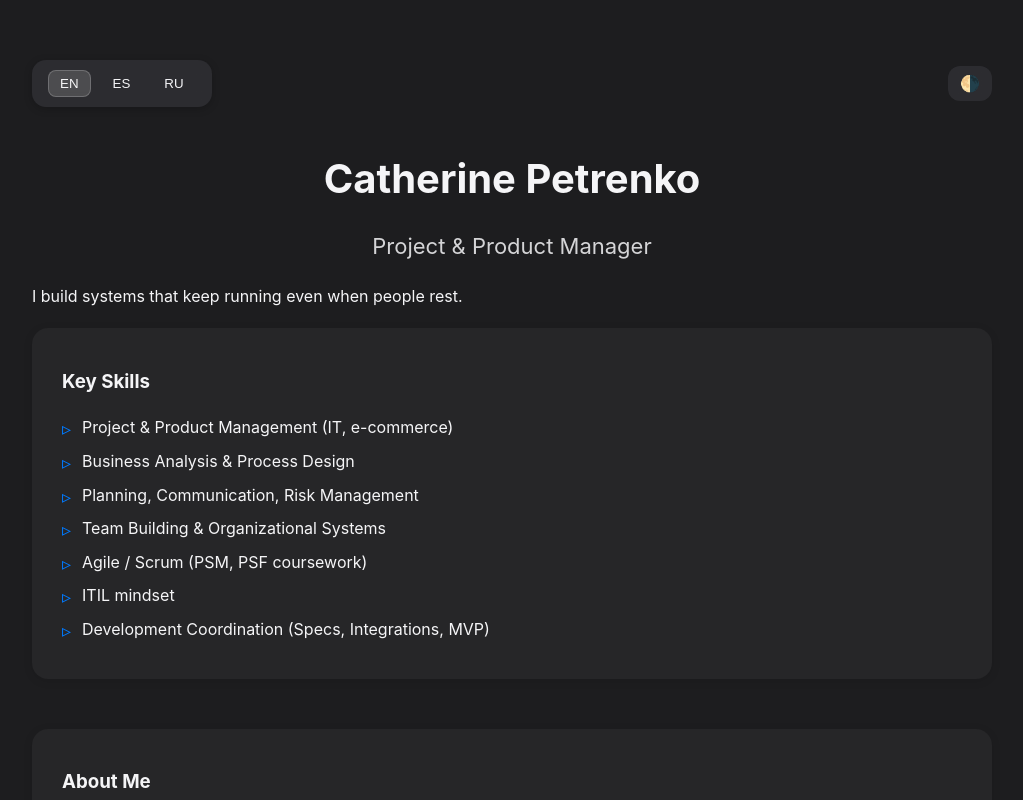
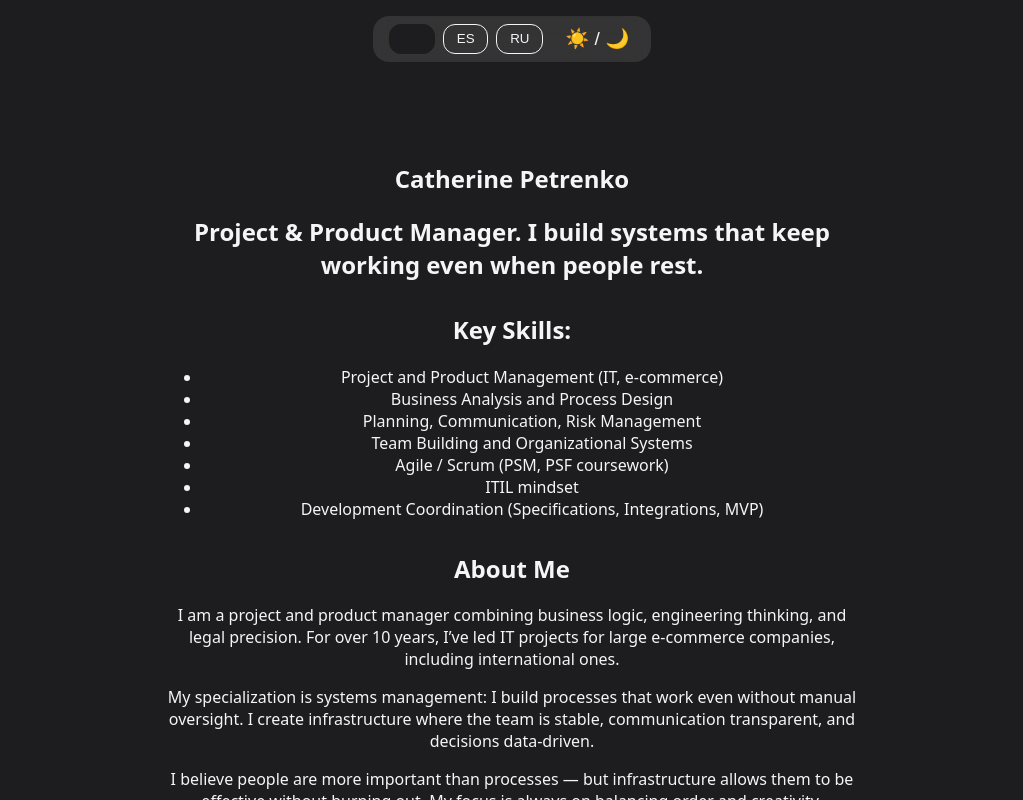
Before and after one commit to ekaterinavpetrenko/catherine-petrenko.io, a plain HTML site: page index.html in a window 1280 px wide. Both pictures are taken after a click on the button "EN". Shown: the top 800 px of the page, without its empty margins (128-1151 px from the left). Drawn offline with Linux system fonts and the light colour scheme.

Commit message:
Add JSON-based multi-language and theme toggle
Updated page structure to load content dynamically from JSON files for each language (EN, ES, RU).
Main changes:
- Replaced static <section> blocks in HTML with a single content container (#content).
- Language switching now fetches JSON and renders sections on-the-fly.
- Each JSON contains structured content: name, subtitle, skills list, about text.
- Added smooth fade transitions for language switching.
- Dark/light theme toggle preserved and improved with smooth animation.
- Structure ensures scalability: new languages can be added by creating a JSON file.
- Makes future integration with tests, SEO optimization, and content expansion easier.

```diff
--- a/index.html
+++ b/index.html
@@ -1,97 +1,24 @@
 <!DOCTYPE html>
-<html lang="en">
+<html lang="en" data-theme="dark">
 <head>
   <meta charset="UTF-8" />
   <meta name="viewport" content="width=device-width, initial-scale=1.0" />
   <title>Catherine Petrenko — Portfolio</title>
-  <link rel="stylesheet" href="style.css" />
+  <link rel="stylesheet" href="styles.css" />
 </head>
-<body class="dark-theme">
-
-  <!-- Header with language & theme panel -->
-  <header>
-    <div class="language-switcher">
-      <button data-lang="en" class="active">EN</button>
-      <button data-lang="es">ES</button>
-      <button data-lang="ru">RU</button>
+<body>
+  <header class="top-bar">
+    <div class="controls">
+      <div class="language-selector">
+        <button class="lang-btn active" data-lang="en">EN</button>
+        <button class="lang-btn" data-lang="es">ES</button>
+        <button class="lang-btn" data-lang="ru">RU</button>
+      </div>
+      <button id="theme-toggle">☀️ / 🌙</button>
     </div>
-    <button id="themeToggle" title="Toggle theme">🌗</button>
   </header>
 
-  <!-- English -->
-  <main class="lang active" id="en">
-    <h1>Catherine Petrenko</h1>
-    <h2>Project & Product Manager</h2>
-    <p>I build systems that keep running even when people rest.</p>
-    <section>
-      <h3>Key Skills</h3>
-      <ul>
-        <li>Project & Product Management (IT, e-commerce)</li>
-        <li>Business Analysis & Process Design</li>
-        <li>Planning, Communication, Risk Management</li>
-        <li>Team Building & Organizational Systems</li>
-        <li>Agile / Scrum (PSM, PSF coursework)</li>
-        <li>ITIL mindset</li>
-        <li>Development Coordination (Specs, Integrations, MVP)</li>
-      </ul>
-    </section>
-    <section>
-      <h3>About Me</h3>
-      <p>I combine business logic, engineering thinking, and legal precision. Over 10 years, I’ve led IT projects for large e-commerce companies, including international ones.</p>
-      <p>My specialization is system management: processes work without manual control. Teams are stable, communication transparent, decisions data-driven.</p>
-      <p>I focus on balancing order and creativity so people thrive without burnout.</p>
-    </section>
-  </main>
-
-  <!-- Spanish -->
-  <main class="lang" id="es">
-    <h1>Catherine Petrenko</h1>
-    <h2>Gestora de Proyectos y Productos</h2>
-    <p>Construyo sistemas que siguen funcionando incluso cuando la gente descansa.</p>
-    <section>
-      <h3>Habilidades Clave</h3>
-      <ul>
-        <li>Gestión de Proyectos y Productos (IT, e-commerce)</li>
-        <li>Análisis de Negocios y Diseño de Procesos</li>
-        <li>Planificación, Comunicación, Gestión de Riesgos</li>
-        <li>Formación de Equipos y Sistemas Organizativos</li>
-        <li>Agile / Scrum (cursos PSM, PSF)</li>
-        <li>Mentalidad ITIL</li>
-        <li>Coordinación de Desarrollo (Especificaciones, Integraciones, MVP)</li>
-      </ul>
-    </section>
-    <section>
-      <h3>Sobre Mí</h3>
-      <p>Combino la lógica empresarial, el pensamiento ingenieril y la precisión legal. Más de 10 años liderando proyectos de TI para grandes empresas de e-commerce, incluidas internacionales.</p>
-      <p>Mi especialización es la gestión de sistemas: los procesos funcionan sin supervisión manual. Los equipos son estables, la comunicación transparente, las decisiones basadas en datos.</p>
-      <p>Mi enfoque es equilibrar orden y creatividad para que las personas sean eficientes sin agotarse.</p>
-    </section>
-  </main>
-
-  <!-- Russian -->
-  <main class="lang" id="ru">
-    <h1>Екатерина Петренко</h1>
-    <h2>Project & Product Manager</h2>
-    <p>Строю системы, которые продолжают работать даже когда люди отдыхают.</p>
-    <section>
-      <h3>Ключевые навыки</h3>
-      <ul>
-        <li>Управление проектами и продуктами (IT, e-commerce)</li>
-        <li>Бизнес-анализ и проектирование процессов</li>
-        <li>Планирование, коммуникации, управление рисками</li>
-        <li>Построение команд и организационных систем</li>
-        <li>Agile / Scrum (курсы PSM, PSF)</li>
-        <li>ITIL мышление</li>
-        <li>Координация разработки (ТЗ, интеграции, MVP)</li>
-      </ul>
-    </section>
-    <section>
-      <h3>Обо мне</h3>
-      <p>Соединяю бизнес-логику, инженерное мышление и юридическую точность. Более 10 лет веду IT-проекты для крупного e-commerce, включая международные.</p>
-      <p>Создаю процессы, которые работают без ручного контроля. Команда стабильна, коммуникации прозрачны, решения принимаются на основе данных.</p>
-      <p>Баланс между порядком и креативом позволяет людям быть эффективными без выгорания.</p>
-    </section>
-  </main>
+  <main id="content" class="fade"></main>
 
   <script src="script.js"></script>
 </body>
--- /dev/null
+++ b/lang/en.json
@@ -0,0 +1,20 @@
+{
+  "name": "Catherine Petrenko",
+  "subtitle": "Project & Product Manager. I build systems that keep working even when people rest.",
+  "skillsTitle": "Key Skills:",
+  "skills": [
+    "Project and Product Management (IT, e-commerce)",
+    "Business Analysis and Process Design",
+    "Planning, Communication, Risk Management",
+    "Team Building and Organizational Systems",
+    "Agile / Scrum (PSM, PSF coursework)",
+    "ITIL mindset",
+    "Development Coordination (Specifications, Integrations, MVP)"
+  ],
+  "aboutTitle": "About Me",
+  "aboutText": [
+    "I am a project and product manager combining business logic, engineering thinking, and legal precision. For over 10 years, I’ve led IT projects for large e-commerce companies, including international ones.",
+    "My specialization is systems management: I build processes that work even without manual oversight. I create infrastructure where the team is stable, communication transparent, and decisions data-driven.",
+    "I believe people are more important than processes — but infrastructure allows them to be effective without burning out. My focus is always on balancing order and creativity."
+  ]
+}
--- a/script.js
+++ b/script.js
@@ -1,31 +1,71 @@
-// script.js
-const langButtons = document.querySelectorAll(".language-switcher button");
-const langBlocks = document.querySelectorAll(".lang");
-const themeToggle = document.getElementById("themeToggle");
-const body = document.body;
+document.addEventListener("DOMContentLoaded", () => {
+  const buttons = document.querySelectorAll(".lang-btn");
+  const contentContainer = document.getElementById("content");
+  const themeToggle = document.getElementById("theme-toggle");
+  const root = document.documentElement;
+  const body = document.body;
 
-// Языковое переключение
-langButtons.forEach(btn => {
-  btn.addEventListener("click", () => {
-    const langId = btn.getAttribute("data-lang");
+  let currentTheme = root.getAttribute("data-theme") || "dark";
 
-    // Меняем активный блок
-    langBlocks.forEach(block => {
-      if (block.id === langId) {
-        block.classList.add("active");
-      } else {
-        block.classList.remove("active");
-      }
+  // --- Подгрузка языка ---
+  async function loadLang(lang) {
+    try {
+      const res = await fetch(`./lang/${lang}.json`);
+      const data = await res.json();
+
+      const html = `
+        <section class="inner-section">
+          <h1>${data.name}</h1>
+          <h2>${data.subtitle}</h2>
+        </section>
+        <section class="inner-section">
+          <h2>${data.skillsTitle}</h2>
+          <ul>${data.skills.map(s => `<li>${s}</li>`).join('')}</ul>
+        </section>
+        <section class="inner-section">
+          <h2>${data.aboutTitle}</h2>
+          ${data.aboutText.map(p => `<p>${p}</p>`).join('')}
+        </section>
+      `;
+
+      // Плавное появление
+      contentContainer.classList.remove("show");
+      setTimeout(() => {
+        contentContainer.innerHTML = html;
+        contentContainer.classList.add("show");
+      }, 200);
+
+    } catch (err) {
+      console.error(`Ошибка при загрузке языка ${lang}:`, err);
+    }
+  }
+
+  // --- Переключение языков ---
+  buttons.forEach(btn => {
+    btn.addEventListener("click", () => {
+      const lang = btn.dataset.lang;
+
+      buttons.forEach(b => b.classList.remove("active"));
+      btn.classList.add("active");
+
+      loadLang(lang);
     });
+  });
 
-    // Меняем активную кнопку
-    langButtons.forEach(b => b.classList.remove("active"));
-    btn.classList.add("active");
+  // --- Переключение темы ---
+  themeToggle.addEventListener("click", () => {
+    body.classList.add("theme-fade");
+    setTimeout(() => {
+      currentTheme = currentTheme === "dark" ? "light" : "dark";
+      root.setAttribute("data-theme", currentTheme);
+      body.classList.add("theme-fade-active");
+      setTimeout(() => {
+        body.classList.remove("theme-fade", "theme-fade-active");
+      }, 400);
+    }, 100);
   });
+
+  // --- Автозагрузка английского ---
+  document.querySelector('.lang-btn[data-lang="en"]').classList.add("active");
+  loadLang("en");
 });
-
-// Переключение темы
-themeToggle.addEventListener("click", () => {
-  body.classList.toggle("dark-theme");
-  body.classList.toggle("light-theme");
-});
--- /dev/null
+++ b/styles.css
@@ -0,0 +1,128 @@
+:root {
+  --bg-dark: rgb(29, 29, 31);
+  --text-dark: rgb(245, 245, 247);
+  --bg-light: rgb(245, 245, 247);
+  --text-light: rgb(29, 29, 31);
+  --panel-bg-dark: rgba(255, 255, 255, 0.1);
+  --panel-bg-light: rgba(0, 0, 0, 0.05);
+  --transition: 0.4s ease-in-out;
+}
+
+html {
+  transition: background-color var(--transition), color var(--transition);
+}
+
+[data-theme="dark"] {
+  background-color: var(--bg-dark);
+  color: var(--text-dark);
+}
+
+[data-theme="light"] {
+  background-color: var(--bg-light);
+  color: var(--text-light);
+}
+
+body {
+  margin: 0;
+  font-family: system-ui, sans-serif;
+  display: flex;
+  flex-direction: column;
+  align-items: center;
+  min-height: 100vh;
+  overflow-x: hidden;
+}
+
+/* --- Анимация fade при смене темы --- */
+body.theme-fade {
+  opacity: 0;
+  transition: opacity var(--transition);
+}
+body.theme-fade.theme-fade-active {
+  opacity: 1;
+}
+
+/* --- Верхняя панель --- */
+.top-bar {
+  width: 100%;
+  display: flex;
+  justify-content: center;
+  padding: 1rem;
+}
+
+.controls {
+  display: flex;
+  gap: 1rem;
+  background: var(--panel-bg-dark);
+  border-radius: 1rem;
+  padding: 0.5rem 1rem;
+  backdrop-filter: blur(10px);
+}
+
+[data-theme="light"] .controls {
+  background: var(--panel-bg-light);
+}
+
+.language-selector {
+  display: flex;
+  gap: 0.5rem;
+}
+
+/* --- Кнопки языков --- */
+.lang-btn {
+  background: transparent;
+  border: 1px solid currentColor;
+  border-radius: 0.75rem;
+  padding: 0.4rem 0.8rem;
+  color: inherit;
+  font-weight: 500;
+  cursor: pointer;
+  transition: background-color var(--transition), color var(--transition);
+}
+
+.lang-btn.active {
+  background: currentColor;
+  color: var(--bg-dark);
+}
+
+[data-theme="light"] .lang-btn.active {
+  color: var(--bg-light);
+}
+
+/* --- Кнопка темы --- */
+#theme-toggle {
+  background: transparent;
+  border: none;
+  font-size: 1.2rem;
+  cursor: pointer;
+  color: inherit;
+  transition: transform 0.3s ease-in-out;
+}
+#theme-toggle:hover {
+  transform: rotate(20deg);
+}
+
+/* --- Контент --- */
+main {
+  text-align: center;
+  margin-top: 3rem;
+  max-width: 700px;
+  padding: 1rem;
+  transition: color var(--transition);
+}
+
+/* --- Внутренние блоки --- */
+.inner-section {
+  margin-bottom: 2rem;
+  transition: opacity var(--transition), transform var(--transition);
+}
+
+.fade {
+  opacity: 0;
+  transform: translateY(10px);
+  transition: opacity var(--transition), transform var(--transition);
+}
+
+.fade.show {
+  opacity: 1;
+  transform: translateY(0);
+}
```
Also changed, not shown: lang/es.json (added, +20 -0 lines), lang/ru.json (added, +20 -0 lines), launch.json (added, +12 -0 lines).
